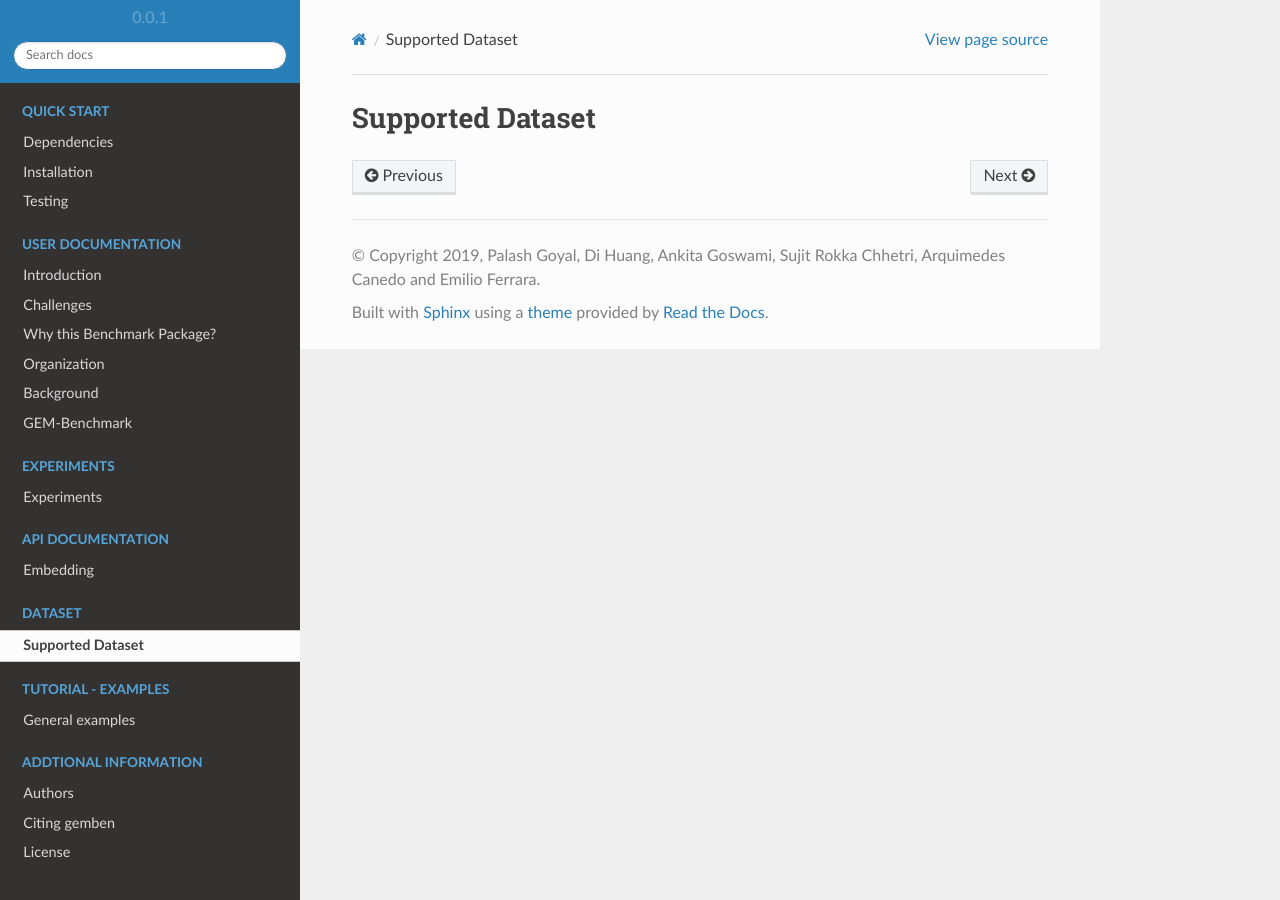
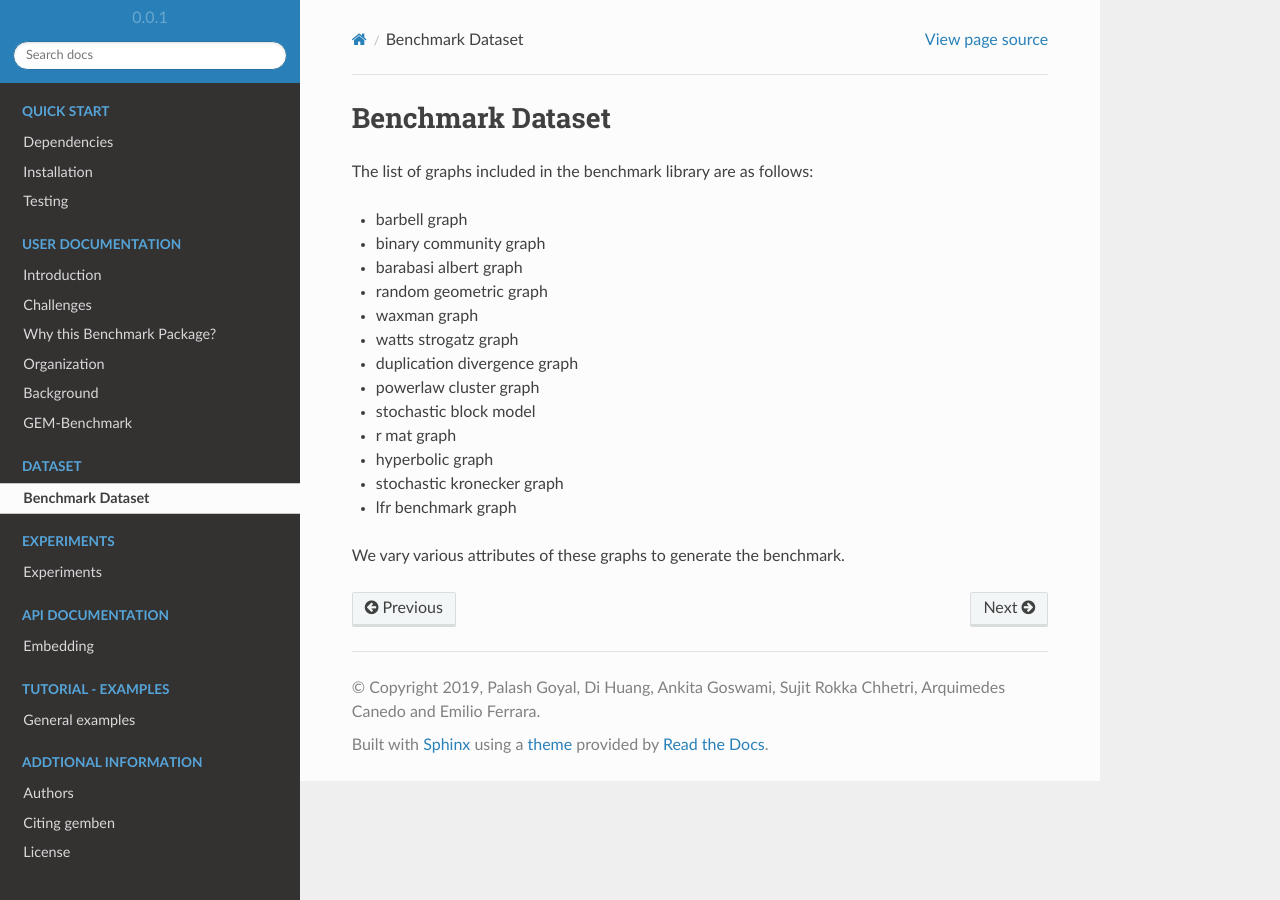
Before and after one commit to Sujit-O/gemben, a Sphinx documentation site: the page built from docs/source/dataset.rst, in a window 1280 px wide. Built offline with Sphinx 7.4.7 and the Read the Docs theme 2.0.0, drawn with Linux system fonts in a browser that asks for light colours; formulas are drawn with MathJax 3.

Commit message:
added dataset to docs

```diff
--- a/docs/source/dataset.rst
+++ b/docs/source/dataset.rst
@@ -1,2 +1,57 @@
-Supported Dataset
+Benchmark Dataset
 ==================
+
+The list of graphs included in the benchmark library are as follows:
+
+* barbell graph
+* binary community graph
+* barabasi albert graph
+* random geometric graph
+* waxman graph
+* watts strogatz graph
+* duplication divergence graph
+* powerlaw cluster graph
+* stochastic block model
+* r mat graph
+* hyperbolic graph
+* stochastic kronecker graph
+* lfr benchmark graph
+
+We vary various attributes of these graphs to generate the benchmark.
+
+.. _barbell graph:
+	http://mathworld.wolfram.com/BarbellGraph.html
+
+.. _binary community graph:
+
+.. _barabasi albert graph:
+	http://barabasi.com/f/622.pdf
+
+.. _random geometric graph:
+	https://www.cs.upc.edu/~diaz/TRANSPES/RGG_HK.pdf
+
+.. _waxman graph:
+	https://arxiv.org/pdf/1506.07974.pdf
+
+.. _watts strogatz graph:
+	http://homepage.cs.uiowa.edu/~sriram/196/spring12/lectureNotes/Lecture8.pdf
+
+.. _duplication divergence graph:
+	https://www.ncbi.nlm.nih.gov/pmc/articles/PMC2092385/
+
+.. _powerlaw cluster graph:
+	https://arxiv.org/abs/1411.6247
+
+.. _stochastic block model:
+	https://arxiv.org/abs/1703.10146
+
+.. _r mat graph:
+	https://www.cs.cmu.edu/~christos/PUBLICATIONS/siam04.pdf
+
+.. _hyperbolic graph:
+
+.. _stochastic kronecker graph:
+	http://www-cs-students.stanford.edu/~xuying/papers/kronecker3.pdf
+
+.. _lfr benchmark graph:
+	https://en.wikipedia.org/wiki/Lancichinetti%E2%80%93Fortunato%E2%80%93Radicchi_benchmark
```
Also changed, not shown: docs/source/index.rst (+7 -7 lines).
